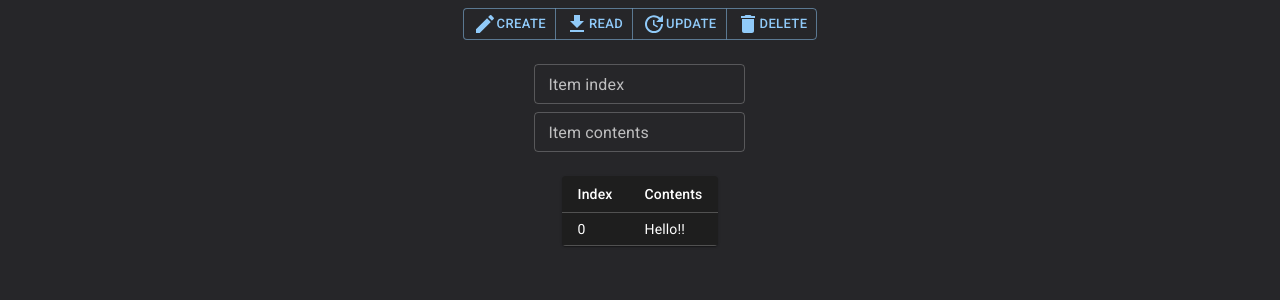
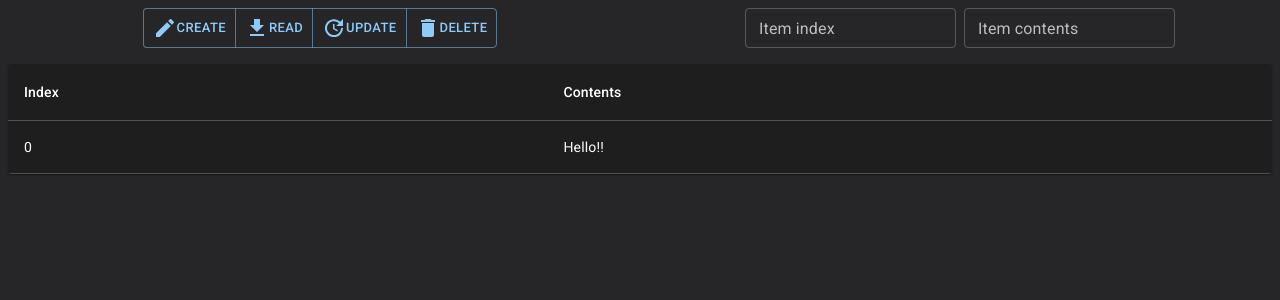
Before and after one commit to artemisia0/TODOListManager, a React (Create React App) app in the folder frontend/: page / in a window 1280 px wide. Shown: the top 300 px of the page. Built offline with nearby package versions, Linux system fonts and the light colour scheme.

Commit message:
Changed frontend

```diff
--- a/frontend/src/ContentsTable.jsx
+++ b/frontend/src/ContentsTable.jsx
@@ -10,7 +10,7 @@ import Paper from '@mui/material/Paper';
 export default function ContentsTable() {
 	return (
 		<TableContainer component={Paper}>
-			<Table size="small">
+			<Table>
 				<TableHead>
 					<TableRow>
 						<TableCell>Index</TableCell>
--- a/frontend/src/index.jsx
+++ b/frontend/src/index.jsx
@@ -25,27 +25,27 @@ import {Container, Grid, Stack, Box} from '@mui/material';
 
 function App() {
 	return (
-		<Box display="flex" alignItems="center" justifyContent="center">
-			<Stack spacing={3} display="flex" alignItems="center">
-				<Box display="flex" alignItems="center">
+		<Grid container spacing={2}>
+			<Grid item xs={6} justifyContent="center" display="flex">
 				<ButtonGroup variant="outlined" size="small">
 					<CreateButton />
 					<ReadButton />
 					<UpdateButton />
 					<DeleteButton />
 				</ButtonGroup>
-				</Box>
-				<Box>
-					<Stack spacing={1} display="flex" alignItems="center">
+			</Grid>
+
+			<Grid item xs={6} justifyContent="center" display="flex">
+				<Stack spacing={1} direction="row">
 					<IndexInput />
 					<ContentsInput />
 				</Stack>
-				</Box>
-				<Box display="flex" alignItems="center">
+			</Grid>
+
+			<Grid item xs={12} justifyContent="center" display="flex">
 				<ContentsTable />
-				</Box>
-			</Stack>
-		</Box>
+			</Grid>
+		</Grid>
 	);
 }
 
```
Lines whose indentation alone changed are shown as unchanged.
